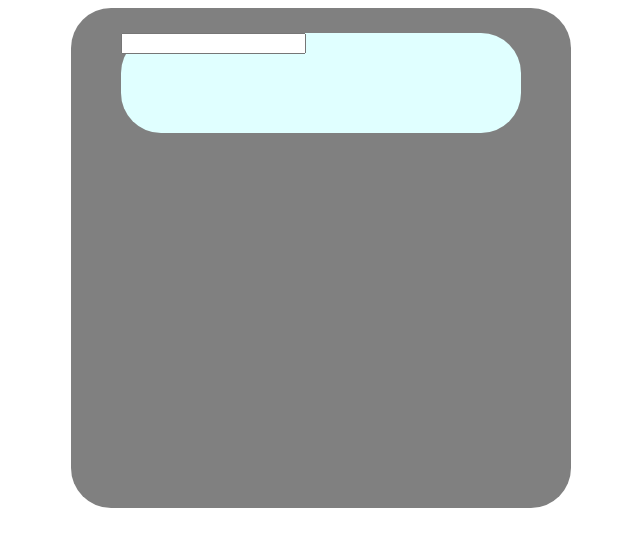
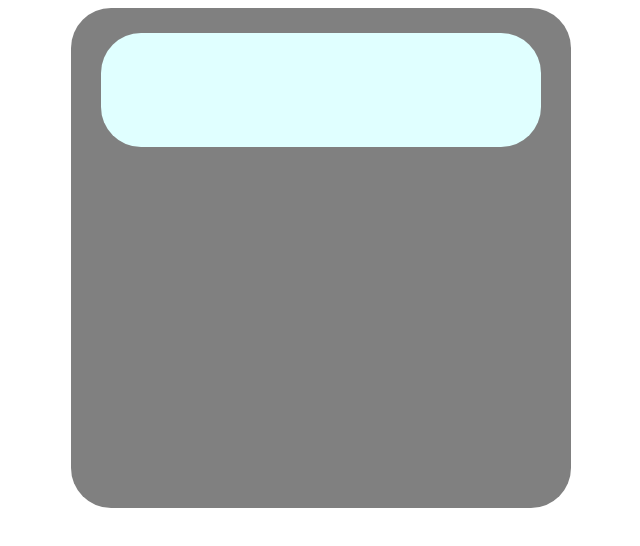
Before and after one commit to maxsueldev/CalculatorJS, a plain HTML site: page index.html in a window 1280 px wide. Shown: the whole page, without its empty margins (319-959 px from the left). Drawn offline with Linux system fonts and the light colour scheme.

Commit message:
initial project

```diff
--- a/index.html
+++ b/index.html
@@ -10,10 +10,11 @@
 <body>
     <section id="calc">
         <div class="box-out">
-            <div class="screen">
-                <input type="text" name="screen-text">
-            </div>
+            <div class="screen"></div>
         </div>
+
     </section>
+
+    <script src="script.js"></script>
 </body>
 </html>
--- /dev/null
+++ b/script.js
@@ -0,0 +1 @@
+const screen = document.querySelector(".screen");
--- a/style.css
+++ b/style.css
@@ -12,6 +12,6 @@
     height: 100px;
     background-color: #E0FFFF;
     border-radius: 2.5rem;
-    padding-right: 300px;
+    padding: 7px 170px;
     margin: 25px auto;
 }
```
